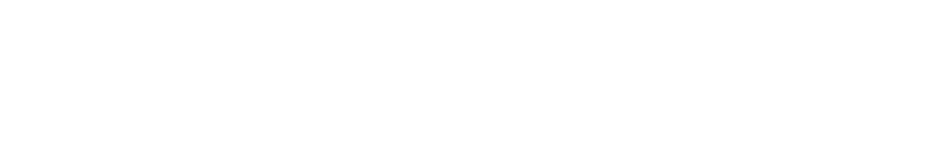
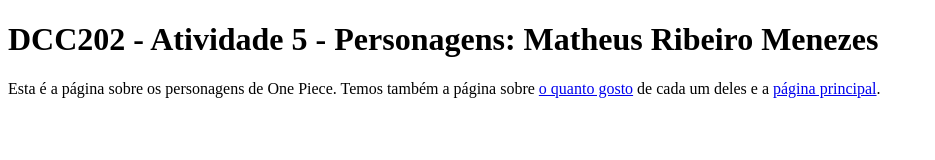
Before and after one commit to ufjf-dcc202/ufjf-dcc202-2023-3-a-atv5-matheusrm321, a website: page personagens.html in a window 1280 px wide. Shown: the whole page, without its empty margins (0-935 px from the left). Drawn offline with Linux system fonts and the light colour scheme.

Commit message:
Adicionei a main o titulo e paragrafo com link

```diff
--- a/personagens.html
+++ b/personagens.html
@@ -6,6 +6,9 @@
     <title>DCC202 - Atividade 5 - Personagens: Matheus Ribeiro Menezes</title>
 </head>
 <body>
-
+    <main>
+        <h1>DCC202 - Atividade 5 - Personagens: Matheus Ribeiro Menezes</h1>
+        <p>Esta é a página sobre os personagens de One Piece. Temos também a página sobre <a href="preferencias.html">o quanto gosto</a> de cada um deles e a <a href="index.html">página principal</a>.</p>
+    </main>
 </body>
 </html>
```
